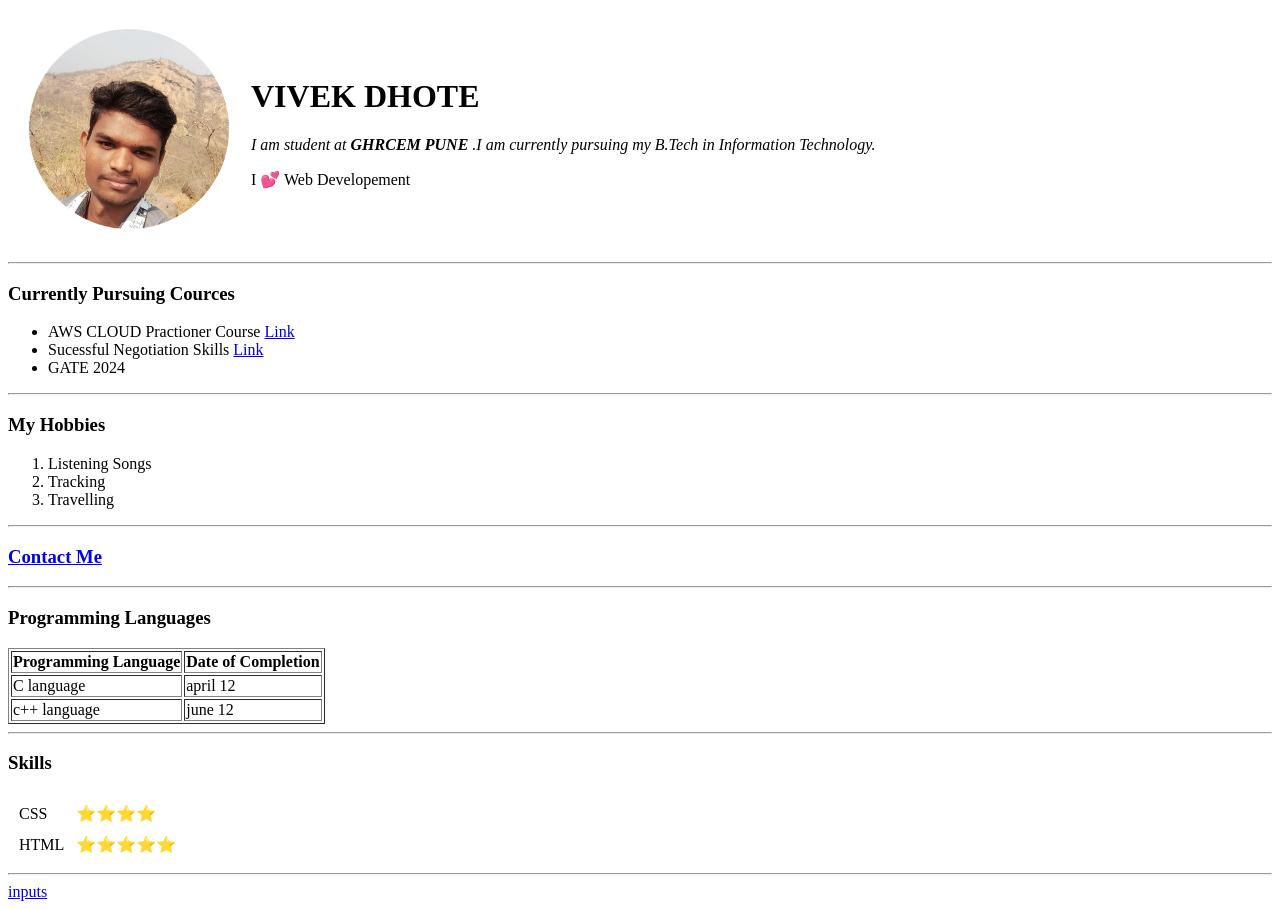
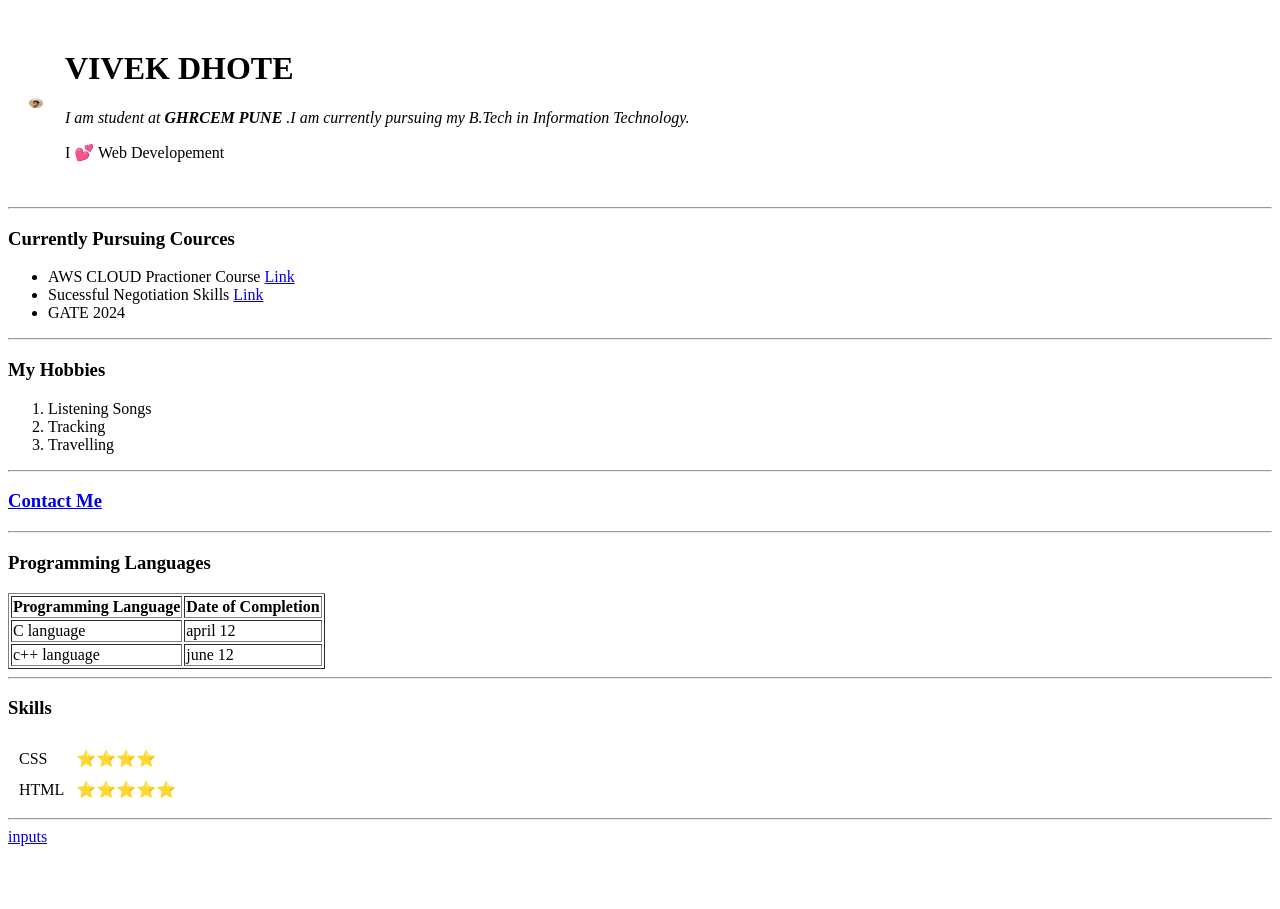
Before and after one commit to dhotevivek/cv, a plain HTML site: page index.html in a window 1280 px wide. After the commit the page ends 854 px from the top, so only its background shows below. Drawn offline with Linux system fonts and the light colour scheme; files whose address does not match are found by name.

Commit message:
Update index.html

```diff
--- a/index.html
+++ b/index.html
@@ -8,7 +8,7 @@
 <body>
     <table cellspacing="20" >
         <tr>
-            <td><img src="C:\Users\dhote\OneDrive\Desktop\vs code\.vscode\c language course\.vscode\web development\images\vivek21.jpg" alt="vivek profile picture" width="200px" height="200px"></td>
+            <td><img src="C:\Users\dhote\OneDrive\Desktop\vs code\.vscode\c language course\.vscode\web development\images\vivek21.jpg" alt="vivek profile picture" width="14px" height="10px"></td>
             <td> <h1>VIVEK DHOTE</h1>
                 <p><em>I am student at <strong>GHRCEM PUNE </strong>.I am currently pursuing my B.Tech in Information Technology.</em> </p>
                 <p>I 💕 Web Developement</p></td>
```
